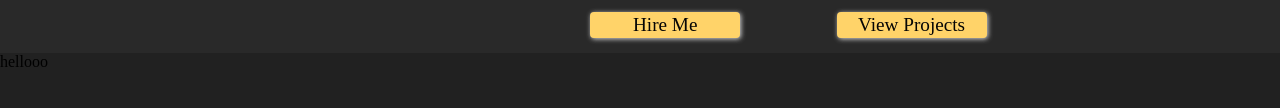
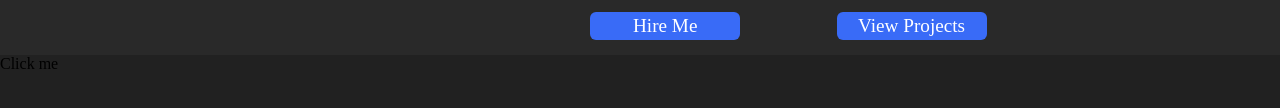
Before and after one commit to bartai5/MobileApproach, a plain HTML site: page index.html in a window 1280 px wide. Shown: the part 476-584 px from the top of the page. Drawn offline with nearby package versions, Linux system fonts and the light colour scheme.

Commit message:
Trial Button Styling

```diff
--- a/index.css
+++ b/index.css
@@ -77,7 +77,7 @@ body{
     font-weight: 500;
 }
 #aboutMe .personal-desc .call-me:hover{
-    background: #996b00d0;
+    background: #0e4bf1;
     box-shadow: 1px 1px 5px #d8d8d8;
 }
 #aboutMe .personal-desc .call-me:hover a{
@@ -122,15 +122,22 @@ body{
 }
 #aboutMe .description-text .hire-me a{
     text-align: center;
-    color: #050505;
+    color: #fff;
+    border-radius: 6px;
     text-decoration: none;
     font-size: 1.2em;
-    padding: 2px;
+    padding: 3px;
     width: 100%;
     overflow: hidden;
-    border-radius: 4px;
-    background: #ffd369;
-    box-shadow: 1px 1px 5px #d8d8d8;
+    border: none;
+    outline: none;
+    background: #396bf7;
+    cursor: pointer;
+    transition: 0.3s;
+}
+#aboutMe .description-text .hire-me a:hover{
+    background: #0e4bf1;
+    box-shadow: 1px 1px 5px #6d6d6dc7;
 }
 @media only screen and (max-width: 524px){
     #aboutMe{
--- a/index.html
+++ b/index.html
@@ -33,6 +33,7 @@
                     </a>
                 </div>
                 <div class="call-me">
+                    <span></span>
                     <a href="tel:+254727637947">Call Me</a>
                 </div>
             </div>
@@ -66,6 +67,11 @@
             </div>
         </div>
     </section>
-    hellooo
+    <section class="button">
+        <div class="button-div">
+            <span></span>
+            Click me
+        </div>
+    </section>
 </body>
 </html>
```
